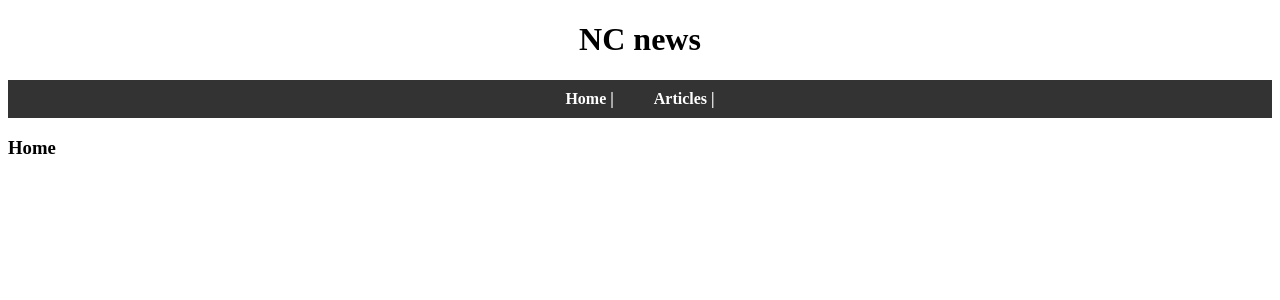
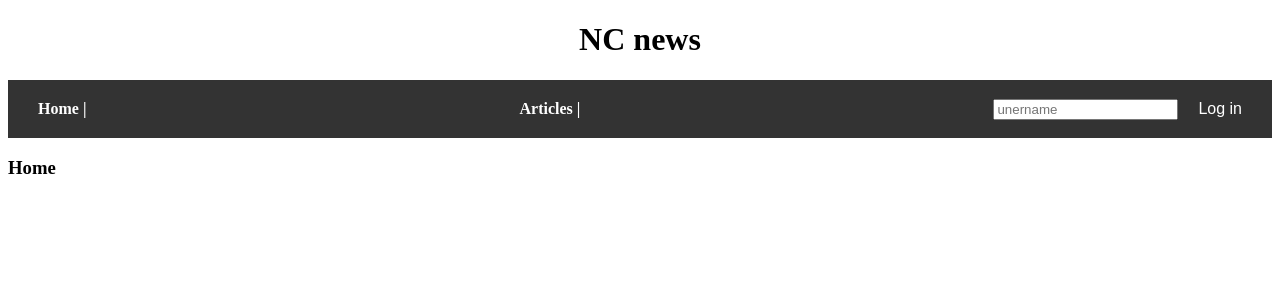
Before and after one commit to sweepas/nc-news-FE, a React (Vite) app: page / in a window 1280 px wide. Shown: the top 300 px of the page. Built offline with nearby package versions, Linux system fonts and the light colour scheme.

Commit message:
login context

```diff
--- a/src/App.jsx
+++ b/src/App.jsx
@@ -6,10 +6,11 @@ import Articles from "./Components/Articles";
 import Nav from "./Components/Nav";
 import SingleArticle from "./Components/SingleArticle";
 import AllComments from "./Components/AllComents";
-
+import { LoginProvider } from "./Context/LoginContext";
 function App() {
   return (
     <div>
+      <LoginProvider>
         <Header />
         <Nav />
         <Routes>
@@ -24,6 +25,7 @@ function App() {
             element={<AllComments />}
           ></Route>
         </Routes>
+      </LoginProvider>
     </div>
   );
 }
--- a/src/Components/AllComents.jsx
+++ b/src/Components/AllComents.jsx
@@ -6,16 +6,23 @@ import "../comments.css";
 function AllComments() {
   const { article_id } = useParams();
   const [comments, setComments] = useState([]);
+  const [loading, setLoading] = useState(true);
+  const [error, setError] = useState(null);
 
   useEffect(() => {
     getComments(article_id)
       .then((body) => {
         setComments(body.comments);
+        setLoading(false);
       })
       .catch((error) => {
-        console.log(error);
+        setError(error.msg);
       });
   }, []);
+
+  if (loading) return <p>Loading...</p>;
+
+  if (error) return <p>Error..</p>;
 
   return (
     <div className="comment-container">
--- a/src/Components/Articles.jsx
+++ b/src/Components/Articles.jsx
@@ -4,12 +4,16 @@ import { getArticles } from "../api/api";
 
 function Articles() {
   const [allArticles, setArticles] = useState([]);
+  const [loading, setLoading] = useState(true);
 
   useEffect(() => {
     getArticles().then((body) => {
       setArticles(body.articles);
+      setLoading(false);
     });
   }, []);
+
+  if (loading) return <p>Loading...</p>;
 
   return (
     <div className="articles-container">
--- /dev/null
+++ b/src/Components/LoginDash.jsx
@@ -0,0 +1,58 @@
+import { useAuth } from "../Context/LoginContext";
+
+function LoginDash() {
+  const { authUser, setAuthUser, logedIn, setLogedIn } = useAuth();
+
+  function login(e) {
+    e.preventDefault();
+    if (authUser.length >= 5) {
+      setLogedIn(true);
+    }
+  }
+
+  function logout(e) {
+    setLogedIn(false);
+    setAuthUser("");
+  }
+
+  function handleChange(e) {
+    const username = e.target.value;
+    setAuthUser(username);
+  }
+
+  return (
+    <div className="login-container">
+      {logedIn ? (
+        <span>
+          Hi, {authUser}
+          <button
+            onClick={(e) => {
+              logout(e);
+            }}
+          >
+            Log out
+          </button>
+        </span>
+      ) : (
+        <span>
+          <form
+            onChange={(e) => {
+              handleChange(e);
+            }}
+          >
+            <input placeholder="unername" id="input-id" type="text" />
+            <button
+              onClick={(e) => {
+                login(e);
+              }}
+            >
+              Log in
+            </button>
+          </form>
+        </span>
+      )}
+    </div>
+  );
+}
+
+export default LoginDash;
--- a/src/Components/Nav.jsx
+++ b/src/Components/Nav.jsx
@@ -1,4 +1,5 @@
-import { Route, Routes, NavLink } from "react-router-dom";
+import { NavLink } from "react-router-dom";
+import LoginDash from "./LoginDash";
 import "../nav.css";
 
 function Nav() {
@@ -11,6 +12,7 @@ function Nav() {
         <NavLink to="/articles" className="nav-link">
           Articles |
         </NavLink>
+        {<LoginDash />}
       </nav>
     </div>
   );
--- a/src/Components/SingleArticle.jsx
+++ b/src/Components/SingleArticle.jsx
@@ -9,6 +9,7 @@ function SingleArticle() {
   const [article, setSingleArticle] = useState({});
   const [error, setError] = useState(null);
   const [comment, setCommentById] = useState();
+  const [loading, setLoading] = useState(true);
 
   const navigate = useNavigate();
 
@@ -19,6 +20,7 @@ function SingleArticle() {
           setError(body.msg);
         }
         setSingleArticle(body.article);
+        setLoading(false);
       })
       .catch((error) => {
         setError(error);
@@ -26,10 +28,15 @@ function SingleArticle() {
   }, []);
 
   const updateVotes = (newLikes) => {
-    setSingleArticle({ ...article, votes: newLikes });
-    patchArticle(article.article_id, newLikes).catch((error) => {
-      setError(error.msg);
-    });
+    const displayVotes = article.votes + newLikes;
+    setSingleArticle({ ...article, votes: displayVotes });
+    patchArticle(article.article_id, newLikes)
+      .then((response) => {
+        if (response.status !== 200) setError(response.msg);
+      })
+      .catch((error) => {
+        setError(error.msg);
+      });
   };
 
   function handleSubmit(e) {
@@ -38,6 +45,10 @@ function SingleArticle() {
 
   function handleChange(e) {
     setCommentById(e.target.value);
+  }
+
+  if (loading) {
+    return <p>Loading...</p>;
   }
 
   if (error) {
--- a/src/Components/Voter.jsx
+++ b/src/Components/Voter.jsx
@@ -1,22 +1,33 @@
 import { useState } from "react";
 import React from "react";
+import { useAuth } from "../Context/LoginContext";
 
 function Voter({ likes, update }) {
-  function handleLike() {
-    const newLikes = likes + 1;
-    update(newLikes);
+  const [votes, setVotes] = useState(0);
+  const { logedIn } = useAuth();
+
+  function handleClick(value) {
+    setVotes(votes + value);
+    update(value);
   }
-  function handleDislike() {
-    const newLikes = likes - 1;
-    update(newLikes);
-  }
+
   return (
     <div>
       <p>upvotes: {likes}</p>
-      <button disabled={likes === 1} onClick={handleLike}>
+      <button
+        disabled={votes === 1 || !logedIn}
+        onClick={() => {
+          handleClick(1);
+        }}
+      >
         +
       </button>
-      <button disabled={likes === -1} onClick={handleDislike}>
+      <button
+        disabled={votes === -1 || !logedIn}
+        onClick={() => {
+          handleClick(-1);
+        }}
+      >
         -
       </button>
     </div>
--- /dev/null
+++ b/src/Context/LoginContext.jsx
@@ -0,0 +1,25 @@
+import { useContext, useState, useEffect, createContext } from "react";
+
+export const LoginContext = createContext();
+
+export const useAuth = () => {
+  return useContext(LoginContext);
+};
+
+export const LoginProvider = (props) => {
+  const [authUser, setAuthUser] = useState("");
+  const [logedIn, setLogedIn] = useState(false);
+
+  const value = {
+    authUser,
+    setAuthUser,
+    logedIn,
+    setLogedIn,
+  };
+
+  return (
+    <LoginContext.Provider value={value}>
+      {props.children}
+    </LoginContext.Provider>
+  );
+};
--- a/src/index.css
+++ b/src/index.css
@@ -24,8 +24,14 @@
   display: flex;
   justify-content: space-between;
   margin-top: 10px;
+  align-items: center;
 }
 
 .main-header {
   text-align: center;
 }
+
+button:hover {
+  background-color: #333;
+  color: #fff;
+}
--- a/src/nav.css
+++ b/src/nav.css
@@ -2,7 +2,8 @@
 
 .nav-bar {
     display: flex;
-    justify-content: center;
+    justify-content: space-between;
+    align-items: center;
     background-color: #333;
     color: #fff;
     padding: 10px;
@@ -15,3 +16,13 @@
     margin: 0 20px;
     font-weight: bold;
   }
+
+.login-container {
+  display: flex;
+  justify-content: flex-end;
+  align-items: center;
+}
+.login-container button{
+  background-color: #333;
+  color: #fff;
+}
```
Lines whose indentation alone changed are shown as unchanged.
